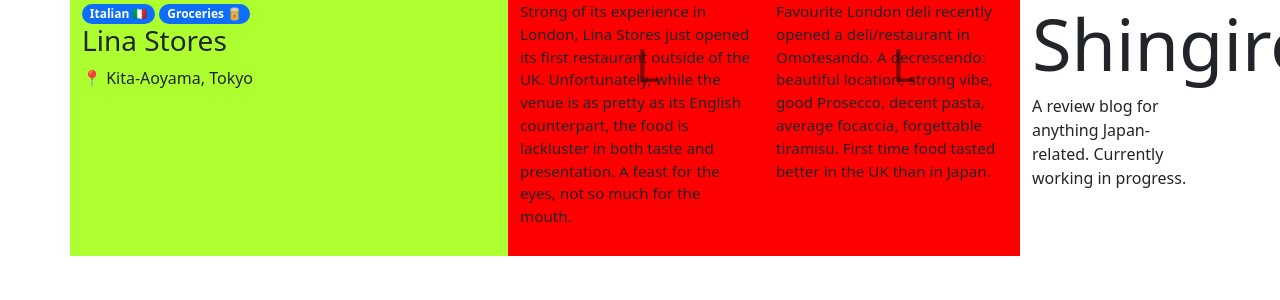
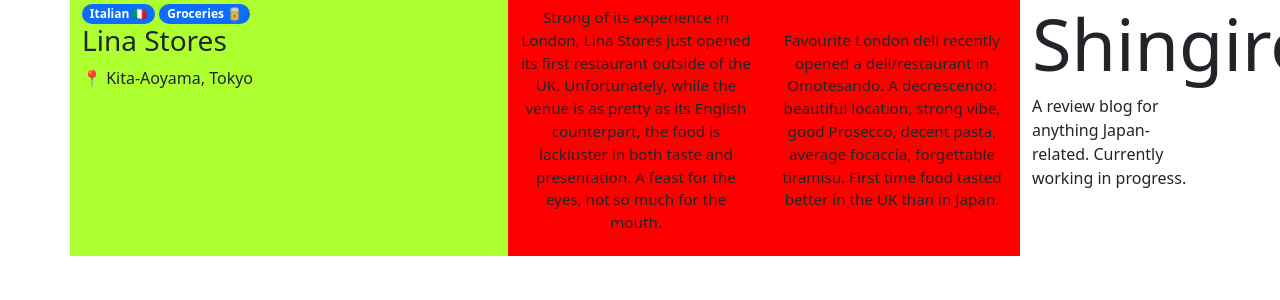
Before and after one commit to alessandrosp/shingiron, a Jekyll site: the page built from docs/index.html, in a window 1280 px wide. Shown: the top 300 px of the page. Built offline with Jekyll 4.4.1, drawn with Linux system fonts in a browser that asks for light colours; nearby versions of some CDN libraries; comment, search, counter and statistics services are not loaded.

Commit message:
Update style.css

```diff
--- a/docs/assets/css/style.css
+++ b/docs/assets/css/style.css
@@ -15,21 +15,11 @@
   -ms-flex: 0 0 256px;
       flex: 0 0 256px;
   position: relative;
-  display: flex;
+  display: flex !important;
   justify-content: center;
   margin: auto;
   align-items: center;
-}
-
-.place-review:before {
-  color: rgba(0, 0, 0, 0.5);
-  content: "L";
-  width: 100%;
-  height: 100%;
-  font-size: 3em;
-  line-height: 128px;
-  position: absolute;
-  left: 128px;
+  text-align: center;
 }
 
 /* Deprecated. */
```
